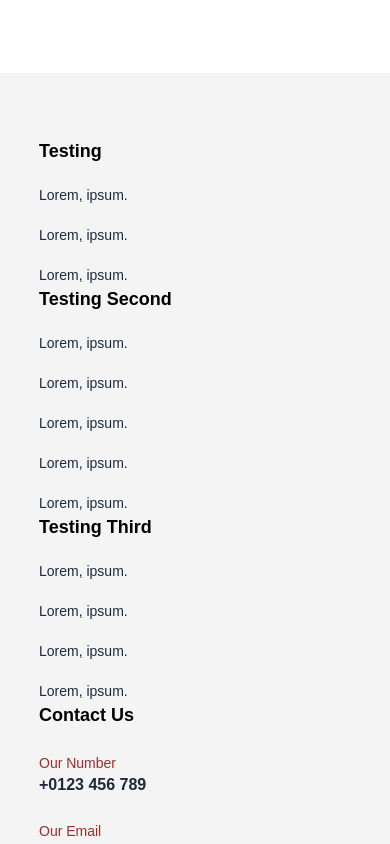
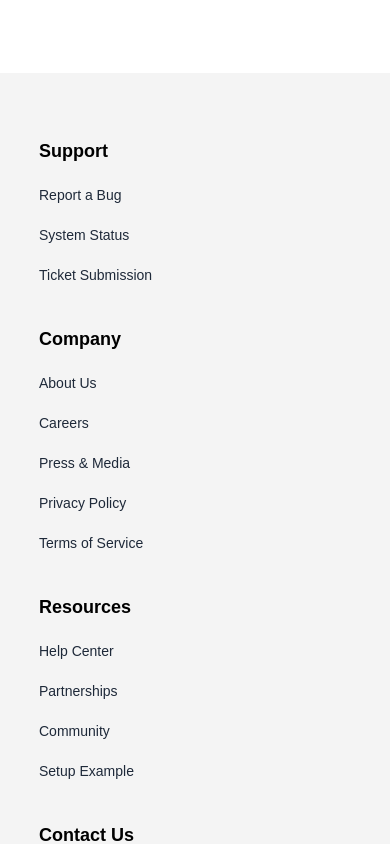
Before and after one commit to berkcantelseren/SnapForge, a Next.js app: page / in a window 390 px wide. Shown: the part 8960-9804 px from the top of the page. Built offline with nearby package versions, Linux system fonts and the light colour scheme; a web font is replaced by a local one.

Commit message:
changed footer and fixed navbar

```diff
--- a/app/components/Home/Footer/Footer.tsx
+++ b/app/components/Home/Footer/Footer.tsx
@@ -1,6 +1,5 @@
 import Link from "next/link";
 import {
-  FaInstagram,
   FaLinkedin,
   FaSquareInstagram,
   FaSquareXTwitter,
@@ -9,53 +8,53 @@ import {
 export default function Footer() {
   return (
     <div className="pt-16 pb-16 bg-[#f4f4f4]">
-      <div className="w-[80%] mx-auto items-start grid grid-cols-1 sm:grid-cols-2 md:grid-cols-2 lg:grid-cols-4">
+      <div className="w-[80%] mx-auto items-start grid grid-cols-1 sm:grid-cols-2 md:grid-cols-2 lg:grid-cols-4 gap-10">
         {/* 1st Section Footer  */}
         <div className="space-y-5">
-          <h1 className="text-lg font-bold">Testing</h1>
+          <h1 className="text-lg font-bold">Support</h1>
           <p className="text-gray-800 font-medium cursor-pointer text-sm hover:text-[#9B2D2F]">
-            Lorem, ipsum.
+            Report a Bug
           </p>
           <p className="text-gray-800 font-medium cursor-pointer text-sm hover:text-[#9B2D2F]">
-            Lorem, ipsum.
+            System Status
           </p>
           <p className="text-gray-800 font-medium cursor-pointer text-sm hover:text-[#9B2D2F]">
-            Lorem, ipsum.
+            Ticket Submission
           </p>
         </div>
         {/* 2st Section Footer  */}
         <div className="space-y-5">
-          <h1 className="text-lg font-bold">Testing Second</h1>
+          <h1 className="text-lg font-bold">Company</h1>
           <p className="text-gray-800 font-medium cursor-pointer text-sm hover:text-[#9B2D2F]">
-            Lorem, ipsum.
+            About Us
           </p>
           <p className="text-gray-800 font-medium cursor-pointer text-sm hover:text-[#9B2D2F]">
-            Lorem, ipsum.
+            Careers
           </p>
           <p className="text-gray-800 font-medium cursor-pointer text-sm hover:text-[#9B2D2F]">
-            Lorem, ipsum.
+            Press & Media
           </p>
           <p className="text-gray-800 font-medium cursor-pointer text-sm hover:text-[#9B2D2F]">
-            Lorem, ipsum.
+            Privacy Policy
           </p>
           <p className="text-gray-800 font-medium cursor-pointer text-sm hover:text-[#9B2D2F]">
-            Lorem, ipsum.
+            Terms of Service
           </p>
         </div>
         {/* 3st Section Footer  */}
         <div className="space-y-5">
-          <h1 className="text-lg font-bold">Testing Third</h1>
+          <h1 className="text-lg font-bold">Resources</h1>
           <p className="text-gray-800 font-medium cursor-pointer text-sm hover:text-[#9B2D2F]">
-            Lorem, ipsum.
+            Help Center
           </p>
           <p className="text-gray-800 font-medium cursor-pointer text-sm hover:text-[#9B2D2F]">
-            Lorem, ipsum.
+            Partnerships
           </p>
           <p className="text-gray-800 font-medium cursor-pointer text-sm hover:text-[#9B2D2F]">
-            Lorem, ipsum.
+            Community
           </p>
           <p className="text-gray-800 font-medium cursor-pointer text-sm hover:text-[#9B2D2F]">
-            Lorem, ipsum.
+            Setup Example
           </p>
         </div>
         {/* 4st Section Footer  */}
--- a/app/components/Home/Hero/Hero.tsx
+++ b/app/components/Home/Hero/Hero.tsx
@@ -4,7 +4,10 @@ import { FaStar } from "react-icons/fa";
 
 export const Hero = () => {
   return (
-    <div className="relative w-full h-[110vh] sm:h-screen flex justify-center flex-col">
+    <div
+      className="relative w-full h-[110vh] sm:h-screen flex justify-center flex-col"
+      data-aos="fade-right"
+    >
       <div className="w-[90%] md:w-[80%] mx-auto items-center grid grid-cols-1 xl:grid-cols-2 gap-10">
         {/* Text Content Part */}
         <div>
--- a/app/components/Home/Navbar/Navbar.tsx
+++ b/app/components/Home/Navbar/Navbar.tsx
@@ -30,7 +30,7 @@ export const Navbar = ({ openNav }: NavProps) => {
         navBg ? "bg-white shadow-md shadow-[#c9c3c5]" : "bg-transparent"
       }`}
     >
-      <div className="flex items-center h-full lg:justify-around justify-between w-[90%] xl:w-[80%] mx-auto">
+      <div className="flex items-center h-full justify-between w-[90%] xl:w-[80%] mx-auto">
         {/* {SnapForge Logo} */}
         <div className="flex items-center space-x-2">
           <div className="w-12 h-12 bg-[#800020] rounded-full flex items-center justify-center">
```
